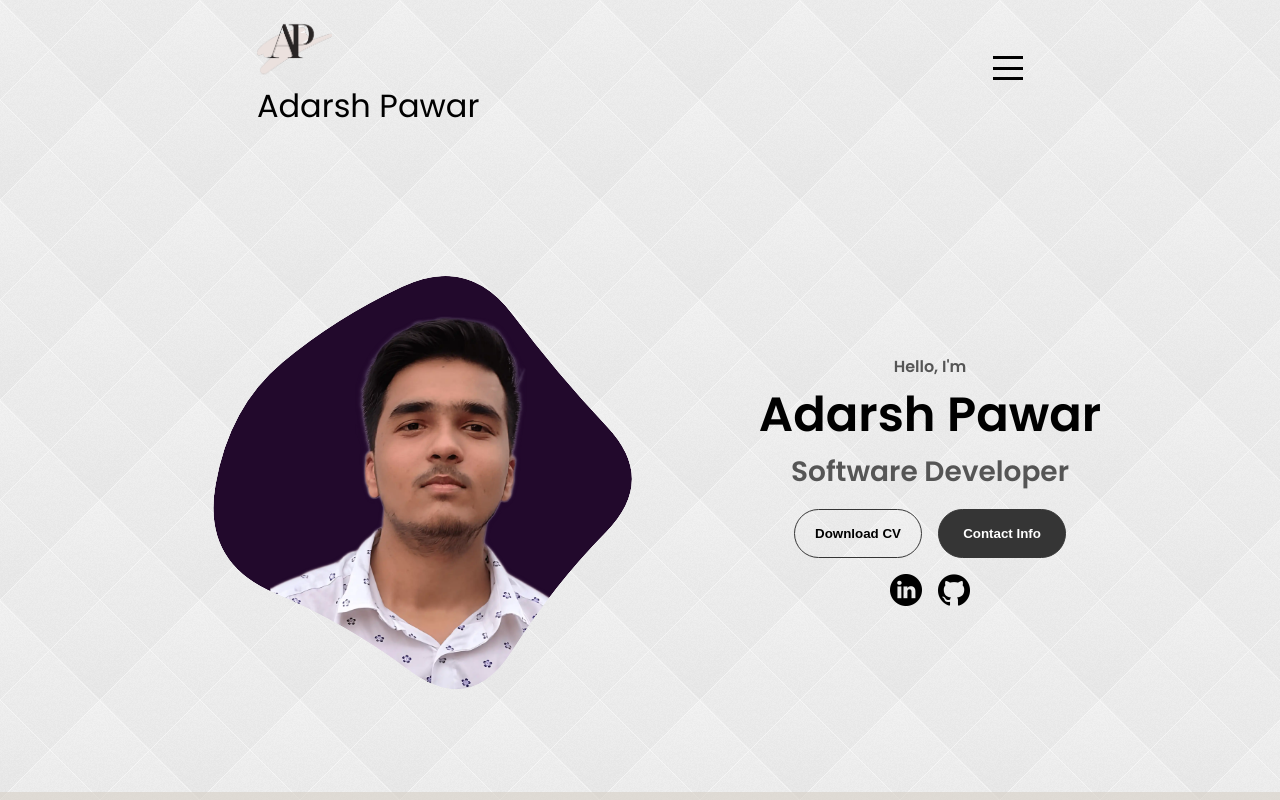
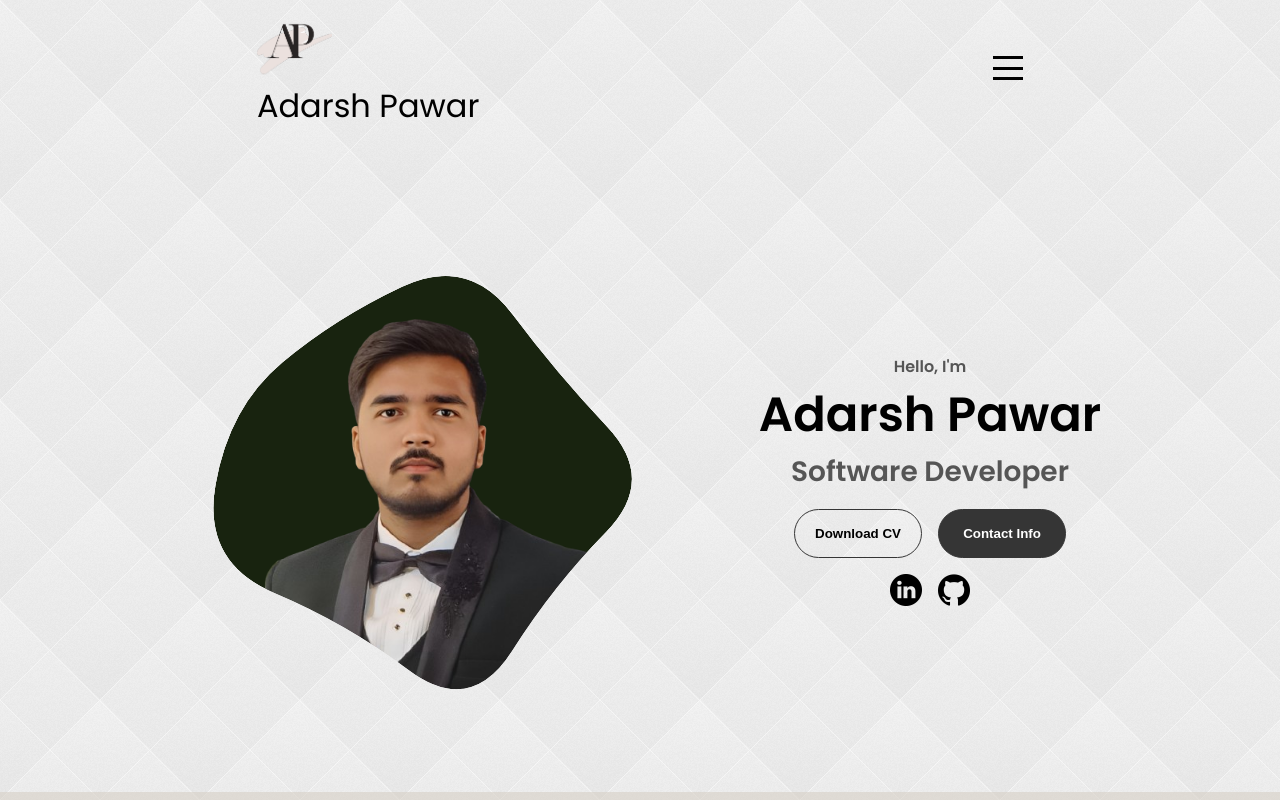
Before and after one commit to Adarsh-Pawar/Adarsh-Pawar.github.io, a plain HTML site: page index.html in a window 1280 px wide. Shown: the top 800 px of the page. Drawn offline with nearby package versions, Linux system fonts and the light colour scheme.

Commit message:
updated profile pic and resume

```diff
--- a/index.html
+++ b/index.html
@@ -79,17 +79,17 @@
             </defs>
             <mask id="mask1" mask-type="alpha">
               <path
-                fill="#22092C"
+                fill="#18230F"
                 d="M853.5 605Q750 710 666.5 841.5T459 880q-124-93-268.5-154T73 509.5Q100 354 206.5 265T446 113.5q133-62.5 221 55T856 393q101 107-2.5 212Z"
               />
             </mask>
             <g clip-path="url(#a)" mask="url(#mask1)">
               <path
-                fill="#22092C"
+                fill="#18230F"
                 d="M853.5 605Q750 710 666.5 841.5T459 880q-124-93-268.5-154T73 509.5Q100 354 206.5 265T446 113.5q133-62.5 221 55T856 393q101 107-2.5 212Z"
               />
               <image
-                href="assets/enhanced.webp"
+                href="assets/straight-bg-remove.png"
                 alt="profile-pic"
                 x="100"
                 y="165"
@@ -622,7 +622,7 @@
                 </button> -->
                 <button
                   class="btn btn-color-2 project-btn"
-                  onclick="window.open('https://pawaradarsh.tech/Weather_app/')"
+                  onclick="window.open('https://pawaradarsh.dev/Weather_app/')"
                 >
                   Live Demo
                 </button>
```
Also changed, not shown: assets/side.jpg (added), assets/smile-bg-remove.png (added), assets/smile-bg.jpg (added), assets/smile.jpg (added), assets/straight-bg-remove.png (added), assets/straight-bg.jpg (added), assets/straight.jpg (added).
